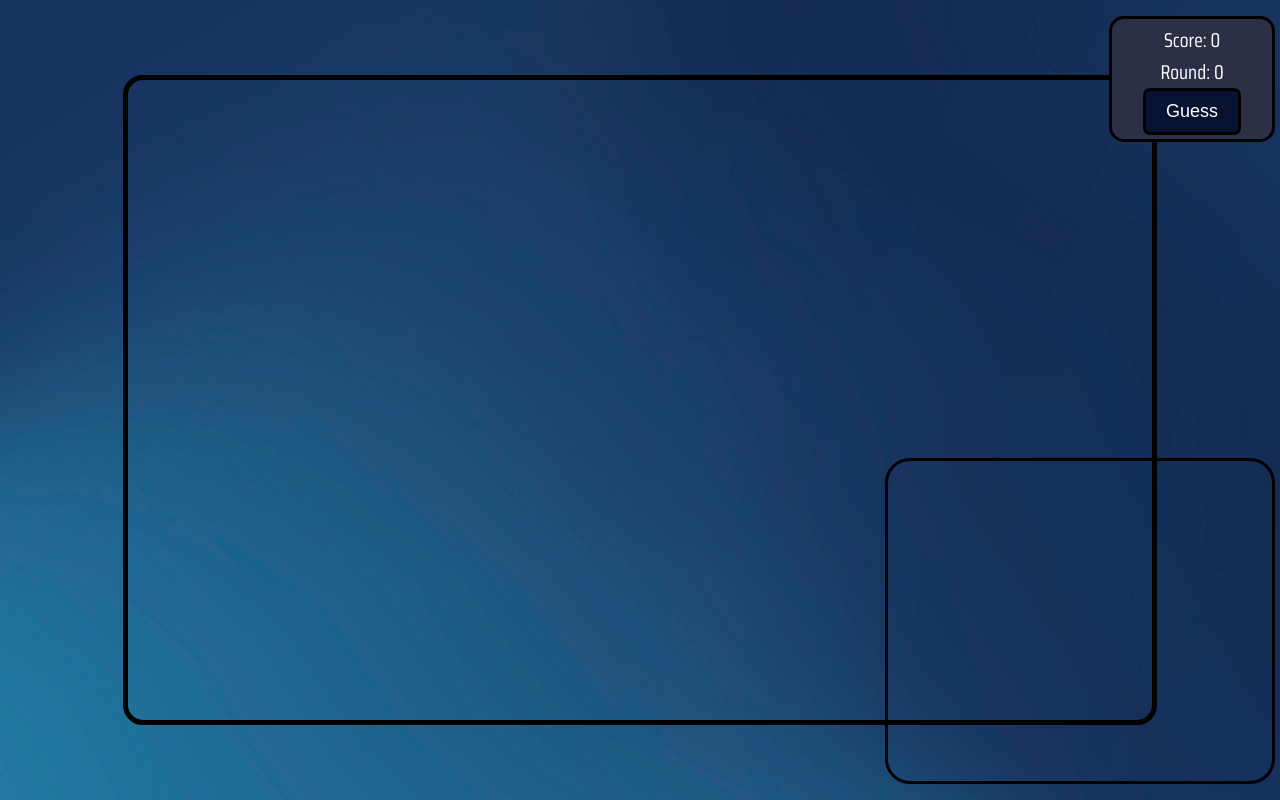
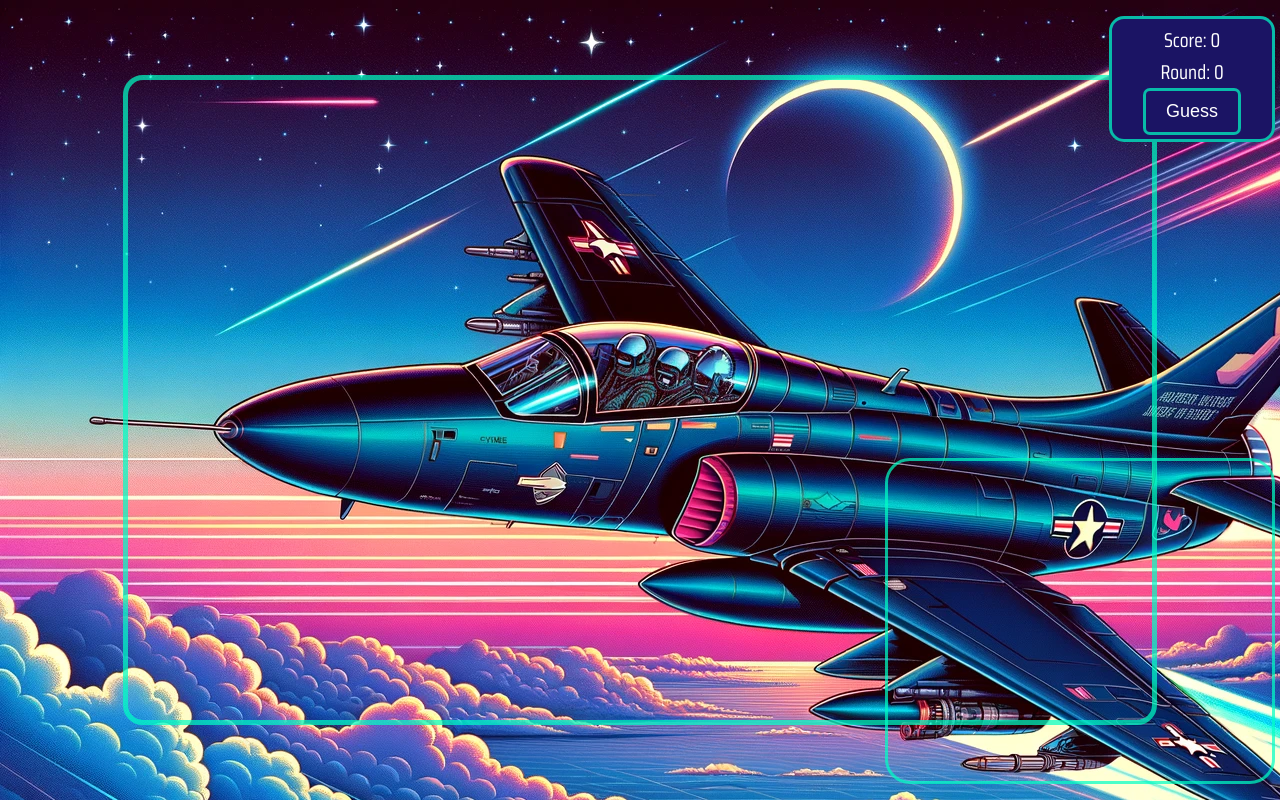
Before and after one commit to kana542/flight_game_v2, a PHP site: page /HTML/Game.html in a window 1280 px wide. Run offline with PHP 8.4, Linux system fonts and the light colour scheme; some libraries are stand-ins or nearby versions; some web fonts are replaced.

```diff
--- a/Maincode/HTML/Game.html
+++ b/Maincode/HTML/Game.html
@@ -24,7 +24,7 @@
                 <p id="distanceDisplay">Etäisyys: </p>
                 <p id="scoreDisplay">Pisteet: </p>
                 <button id="continue-button">Jatka</button>
-                <button id="main-menu-button" style="display:none;">Päävalikko</button>
+                <button id="main-menu-button" style="display:none;" onclick="window.location.href='/Main_page'">Päävalikko</button>
             </div>
 
         </div>
--- a/Maincode/static/css/game.css
+++ b/Maincode/static/css/game.css
@@ -6,7 +6,7 @@ html, body {
     font-family: "Saira Condensed", sans-serif;
     font-weight: 400;
     font-style: normal;
-    background-image: url('../images/loginBackground.jpg');
+    background-image: url('../images/Skaihookki_2.png');
 }
 .container {
     display: grid;
@@ -67,8 +67,12 @@ nav a:hover {
     width: 30%;
     height: 40%;
     z-index: 5;
-    border: 3px solid black;
+    border: 3px solid rgba(0, 255, 197, 0.71);
     border-radius: 25px;
+}
+
+#map:hover{
+    border-color: #ec008c;
 }
 
 #score {
@@ -77,9 +81,9 @@ nav a:hover {
     right: 5px;
     width: 150px;
     height: 110px;
-    background-color: #2c3047;
+    background-color: #1b1464;
     z-index: 6;
-    border: 3px solid black;
+    border: 3px solid rgba(0, 255, 197, 0.71);
     border-radius: 15px;
     color: white;
     padding: 5px;
@@ -99,15 +103,15 @@ nav a:hover {
     margin-top: 60px; /* Adjust the top margin a    s needed */
     margin: auto;
     font-size: 18px;
-    border: 3px solid black;
+    border: 3px solid rgba(0, 255, 197, 0.71);
     border-radius: 7px;
-    background-color: #071330;
+    background-color: #1b1464;
     color: white;
     cursor: pointer;
 }
 
 #guess-button:hover {
-    border-color: rgba(255, 255, 255, 0.50); /* Change border color on hover */
+    border-color: rgb(236, 0, 140); /* Change border color on hover */
 }
 
 #roundResult {
@@ -117,8 +121,8 @@ nav a:hover {
     top: 17%;
     transform: translate(0%, -50%);
     z-index: 500;
-    background-color: #2c3047;
-    border: 3px solid black;
+    background-color: #1b1464;
+    border: 3px solid rgba(0, 255, 197, 0.71);
     color:white;
     padding: 5px;
     border-radius: 10px;
@@ -127,9 +131,9 @@ nav a:hover {
 }
 
 #roundResult button {
-    background-color: #071330; /* Change background color */
+    background-color: #1b1464; /* Change background color */
     color: white; /* Change text color */
-    border: 3px solid black; /* Remove border */
+    border: 3px solid rgba(0, 255, 197, 0.71); /* Remove border */
     border-radius: 5px; /* Add border-radius for rounded corners */
     padding: 10px 20px; /* Add padding */
     font-size: 18px; /* Adjust font size */
@@ -138,14 +142,14 @@ nav a:hover {
 }
 
 #roundResult button:hover {
-    border-color: rgba(255, 255, 255, 0.50); /* Change border color on hover */
+    border-color: rgb(236, 0, 140); /* Change border color on hover */
 }
 
 
 .bigBox {        /*voit säätää boxin kokoa ja kaikki muut map, score jne.liikku sen mukana */
     width: 80%;
     height: 80%;
-    border: 5px solid #000;
+    border: 5px solid rgba(0, 255, 197, 0.71);
     place-self: center;
     border-radius: 20px;
 }
```
Also changed, not shown: Maincode/static/css/highscore.css (+9 -6 lines).
